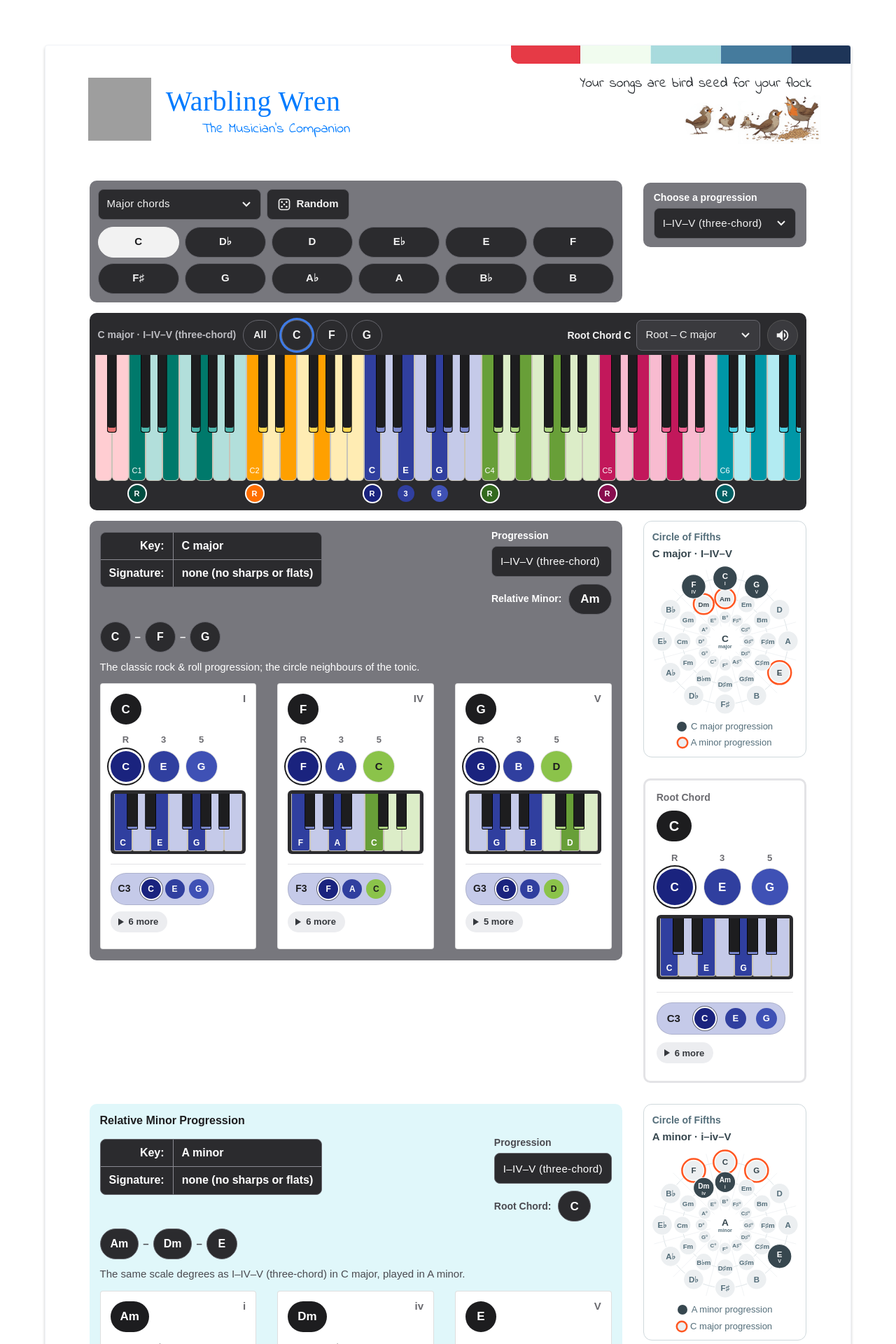
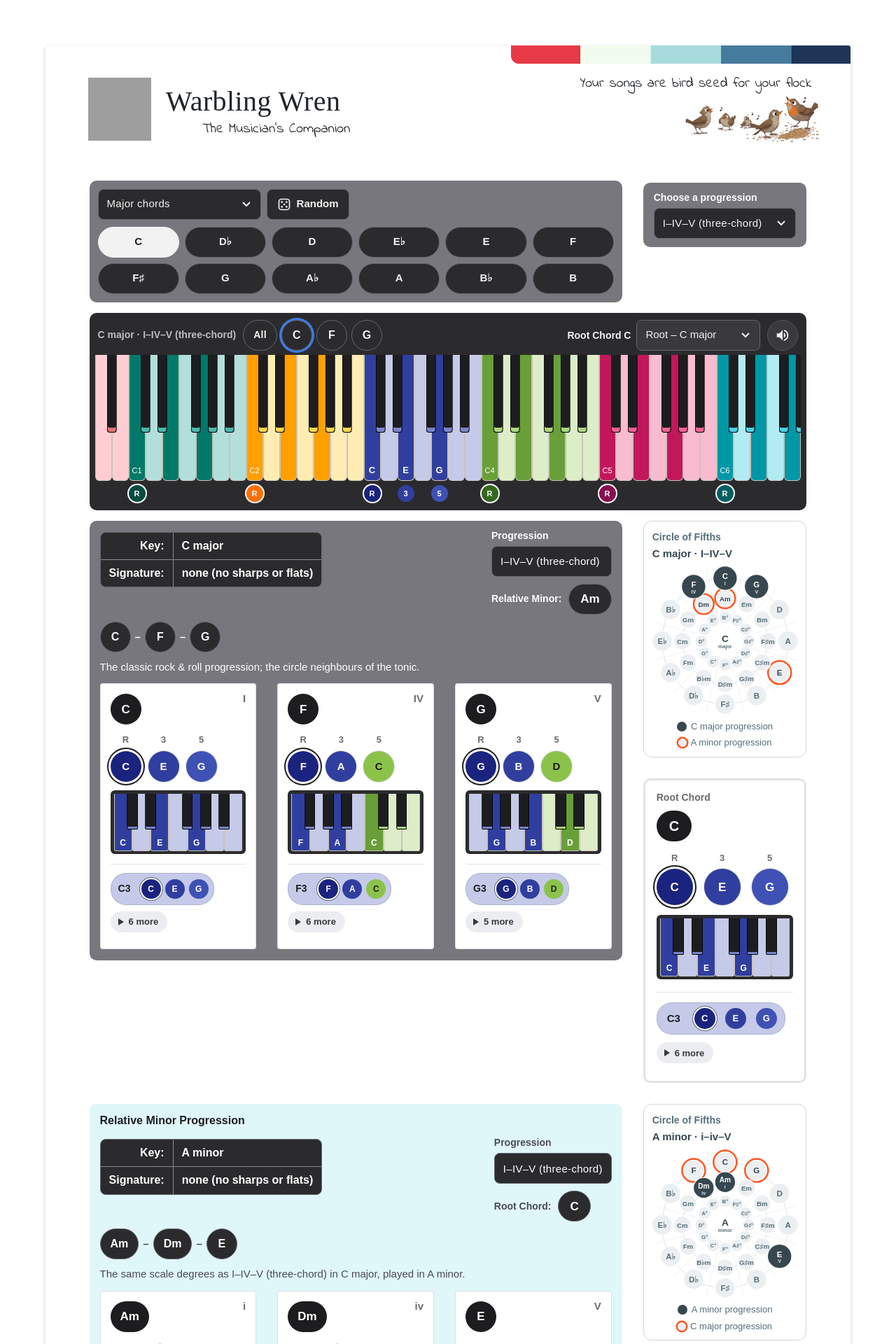
Before and after one commit to warblingwren/warblingwren.github.io, a Jekyll site: the page built from index.html, in a window 1280 px wide. Shown: the top 1920 px of the page at 70% size. Built offline with Jekyll 4.4.1, drawn with Linux system fonts in a browser that asks for light colours; some web fonts are replaced; grey boxes are pictures that could not be loaded.

Commit message:
update:layout

```diff
--- a/_includes/site_header.html
+++ b/_includes/site_header.html
@@ -1,7 +1,7 @@
 <div class="row header">
     <div class="col-md-4 top-left">
         <div class="feature">
-            <a href="https://{{ page.custom_domain }}">
+            <a class="brand-link" href="https://{{ page.custom_domain }}">
                 <div class="row">
                     <div class="col-3">
                         <div class="pfp">
--- a/www/css/www.css
+++ b/www/css/www.css
@@ -44,6 +44,21 @@ body {
     font-size: 2.5rem;
     line-height: 1.2;
     letter-spacing: 0.01em;
+}
+
+.brand-link,
+.brand-link:link,
+.brand-link:visited,
+.brand-link:hover,
+.brand-link:active,
+.brand-link:focus {
+    display: block;
+    color: inherit;
+    text-decoration: none;
+}
+.brand-link * {
+    color: inherit;
+    text-decoration: none;
 }
 
 .accent {
```
